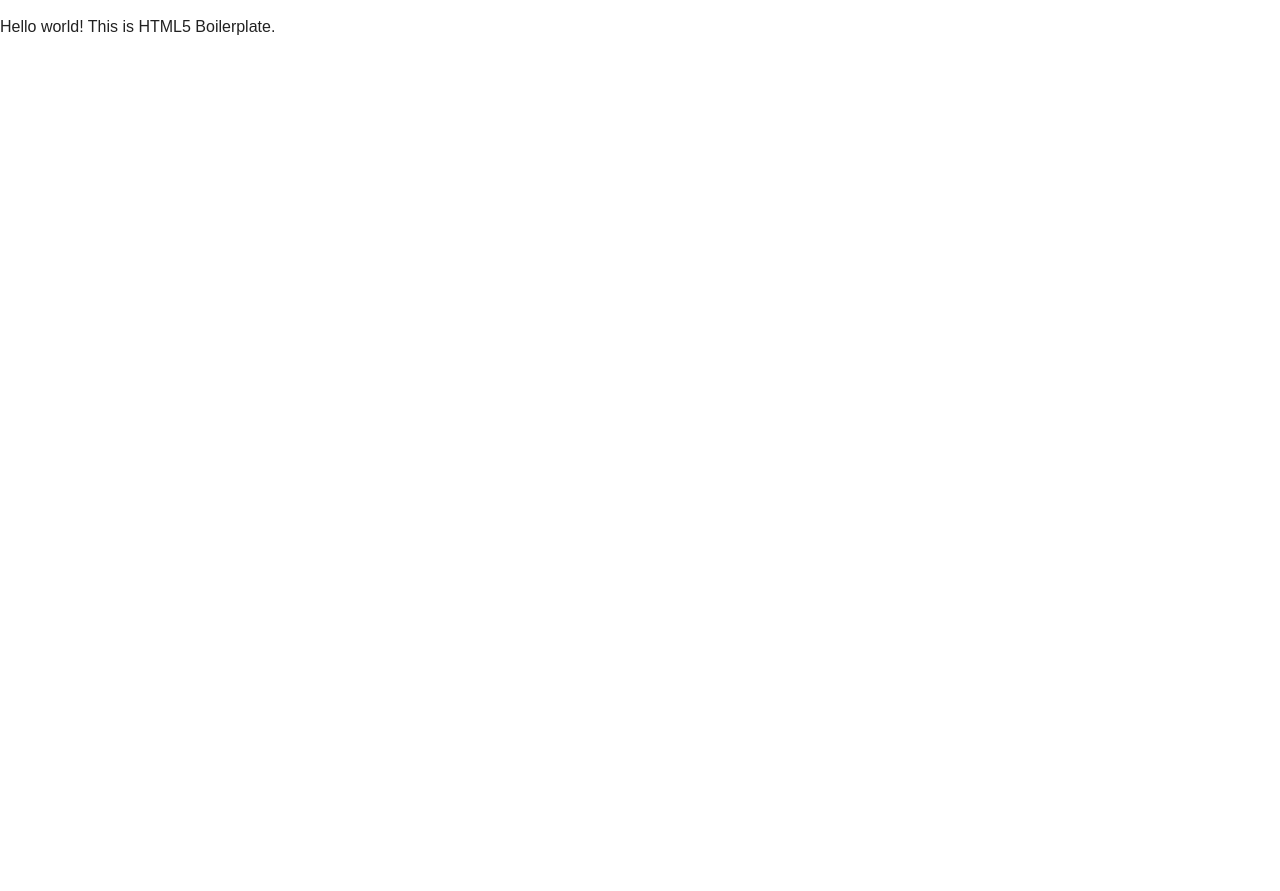
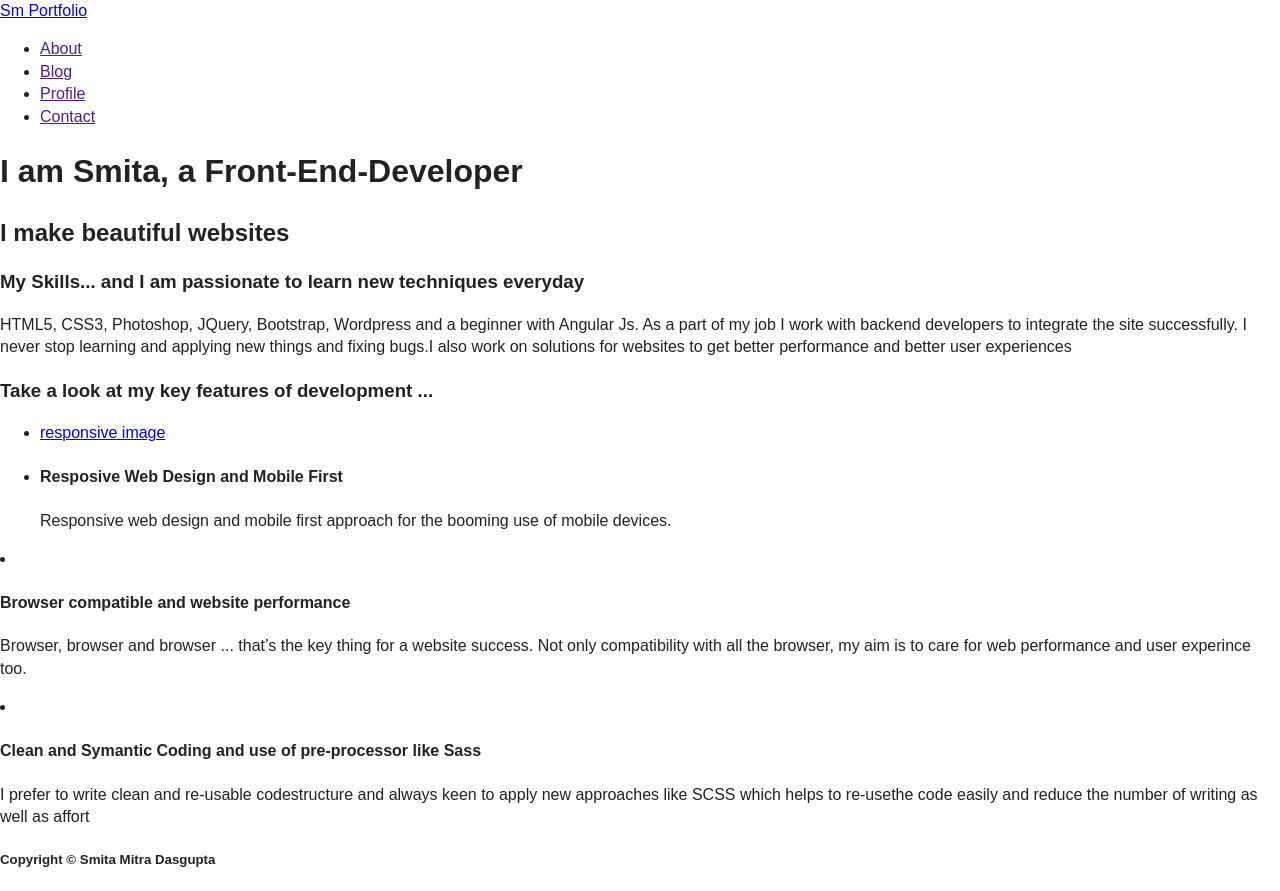
Before and after one commit to smitadasgupta/myproject, a website: page index.html in a window 1280 px wide. Before the commit the page ends 800 px from the top, so only its background shows below. Drawn offline with nearby package versions, Linux system fonts and the light colour scheme.

Commit message:
index page html complete

```diff
--- a/index.html
+++ b/index.html
@@ -20,7 +20,75 @@
         <![endif]-->
 
         <!-- Add your site or application content here -->
-        <p>Hello world! This is HTML5 Boilerplate.</p>
+       <header>
+           <div>
+            <div><a href="#" title="Sm Portfolio">Sm Portfolio</a></div>
+            <nav>
+                <ul>
+                    <li><a href="" title="About">About</a></li>
+                    <li><a href="" title="Blog">Blog</a></li>
+                    <li><a href="" title="Profile">Profile</a></li>
+                    <li><a href="" title="Contact">Contact</a></li>
+                </ul>
+            </nav>
+           </div>
+       </header>
+
+        <section>
+            <div>
+                <h1>I am Smita, a Front-End-Developer</h1>
+                <h2>I make beautiful websites</h2>
+            </div>
+        </section>
+
+        <section>
+            <div>
+                <h3>My Skills... and I am passionate to learn new techniques everyday</h3>
+                <p>HTML5, CSS3, Photoshop, JQuery, Bootstrap, Wordpress and a beginner with Angular Js. As a part of my job  I
+    work with backend developers to integrate the site successfully. I never stop learning and applying new things and
+    fixing bugs.I also work on solutions for websites to get better performance and better user experiences</p>
+            </div>
+        </section>
+
+
+        <section>
+            <div>
+                <h3>Take a look at my key features of development ...</h3>
+                <div>
+                    <ul>
+                        <li><a href="#" title="responsive website for all device">responsive image</a></li>
+                        <li>
+                            <h4>Resposive Web Design and Mobile First</h4>
+                            <p>Responsive web design and mobile first approach
+                            for the booming use of mobile devices. </p>
+                        </li>
+                    </ul>
+                </div>
+                <div>
+                    <li>
+                        <h4>Browser compatible and website performance</h4>
+                        <p>Browser, browser and browser ... that’s the key thing for
+                        a website success. Not only compatibility with all the
+                        browser, my aim is to care for web performance and user
+                        experince too.</p>
+                    </li>
+                    <li>
+                        <h4>Clean and Symantic Coding and
+                        use of pre-processor like Sass</h4>
+                        <p>I prefer to write clean and re-usable codestructure and
+                        always keen to apply new approaches like SCSS which
+                        helps to re-usethe code easily and reduce the number
+                        of writing as well as affort </p>
+                    </li>
+                </div>
+            </div>
+        </section>
+
+        <footer>
+            <div>
+                <h5>Copyright &copy; Smita Mitra Dasgupta</h5>
+            </div>
+        </footer>
 
         <script src="https://ajax.googleapis.com/ajax/libs/jquery/1.11.3/jquery.min.js"></script>
         <script>window.jQuery || document.write('<script src="js/vendor/jquery-1.11.3.min.js"><\/script>')</script>
```
